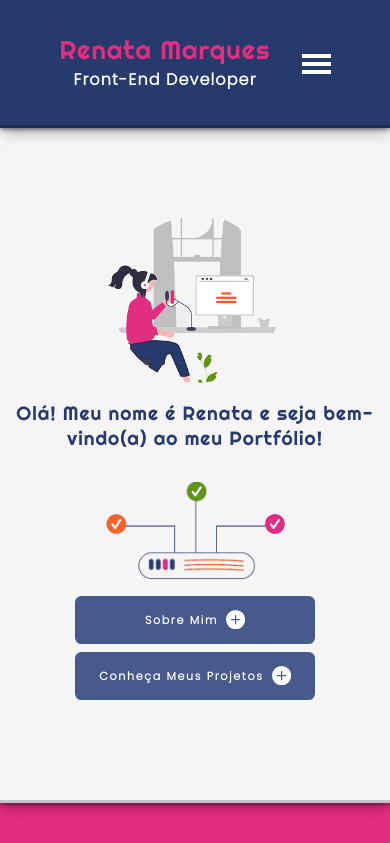
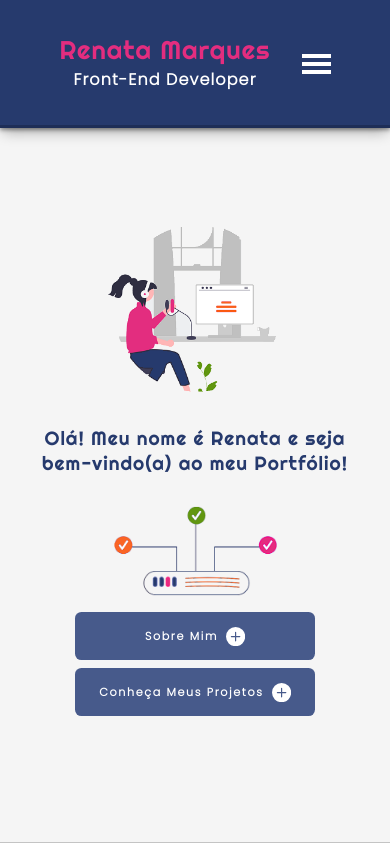
Before and after one commit to renatamoss/renatamoss_page, a Vue app: page / in a window 390 px wide. Shown: the top 843 px of the page. Built offline with nearby package versions, Linux system fonts and the light colour scheme.

Commit message:
improving code readability

```diff
--- a/src/components/objects/ButtonBack/ButtonBack.vue
+++ b/src/components/objects/ButtonBack/ButtonBack.vue
@@ -2,7 +2,7 @@
   <div class="button__back-desktop">
     <Button
       class="button__item button__item--back"
-      href="#home"
+      href="#header"
       title=""
       symbol="bi bi-arrow-up-circle-fill"
     />
@@ -49,7 +49,7 @@ export default {
 @media (max-width: 576px) {
   .button__back-desktop {
     margin-right: 1rem;
-    padding-bottom: 0.5rem;
+    padding: .5rem 0 1.5rem 0 ;
     position: relative;
   }
 }
--- a/src/pages/Home/Home.vue
+++ b/src/pages/Home/Home.vue
@@ -90,7 +90,7 @@ export default {
 @media (max-width: 992px) {
   .home {
     padding: 0;
-    height: 80vh;
+    height: 85vh;
 
     .home__container {
       border-radius: 0;
@@ -99,7 +99,7 @@ export default {
       width: 100%;
 
       .home__box {
-        padding: 1rem;
+        padding: 2rem;
       }
     }
   }
```
